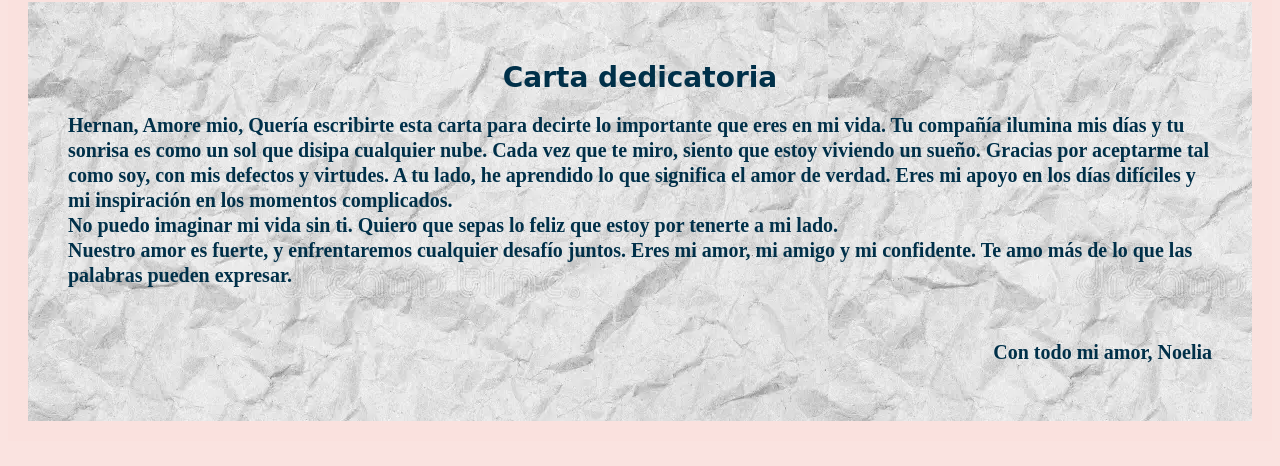
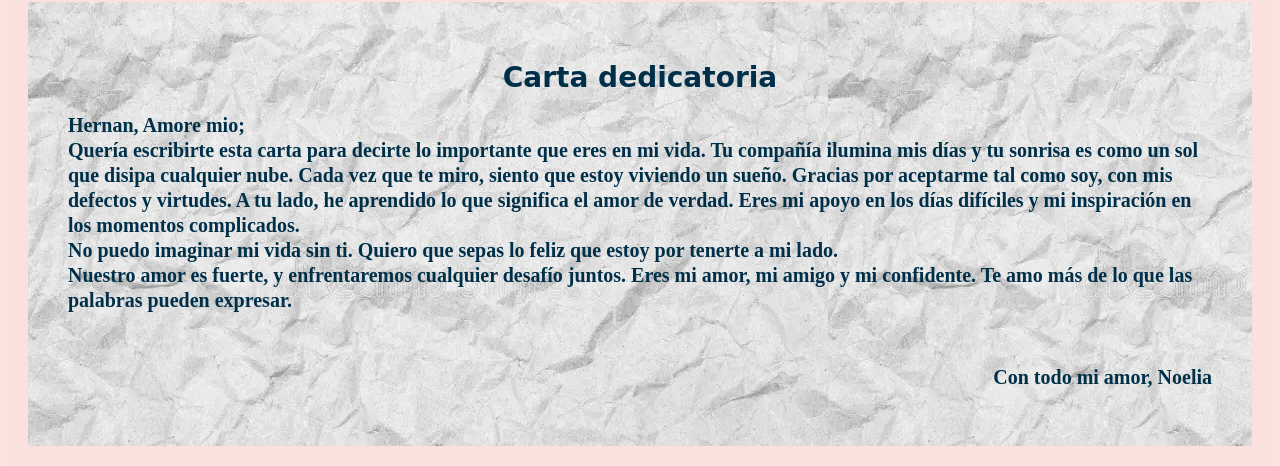
Before and after one commit to paginaswebpy/paginaswebpy.github.io, a plain HTML site: page san-valentin/Hernan_y_Noelia/index.html in a window 1280 px wide. Shown: the part 1585-2051 px from the top of the page. Before the commit the page ends 2026 px from the top, so only its background shows below. Drawn offline with nearby package versions, Linux system fonts and the light colour scheme.

Commit message:
Update index.html

```diff
--- a/san-valentin/Hernan_y_Noelia/index.html
+++ b/san-valentin/Hernan_y_Noelia/index.html
@@ -98,11 +98,12 @@
             <div class="cartadamor">
                 <h1>Carta dedicatoria</h1>
                 <h2>
-                    Hernan, Amore mio, Quería escribirte esta carta para decirte lo importante que eres en mi vida. Tu
-                    compañía ilumina mis días y tu sonrisa es como un sol que disipa cualquier nube. Cada vez que te
-                    miro, siento que estoy viviendo un sueño. Gracias por aceptarme tal como soy, con mis defectos y
-                    virtudes. A tu lado, he aprendido lo que significa el amor de verdad. Eres mi apoyo en los días
-                    difíciles y mi inspiración en los momentos complicados.<br />
+                    Hernan, Amore mio;<br />
+                    Quería escribirte esta carta para decirte lo importante que eres en mi vida. Tu compañía ilumina mis
+                    días y tu sonrisa es como un sol que disipa cualquier nube. Cada vez que te miro, siento que estoy
+                    viviendo un sueño. Gracias por aceptarme tal como soy, con mis defectos y virtudes. A tu lado, he
+                    aprendido lo que significa el amor de verdad. Eres mi apoyo en los días difíciles y mi inspiración
+                    en los momentos complicados.<br />
                     No puedo imaginar mi vida sin ti. Quiero que sepas lo feliz que estoy por tenerte a mi lado.<br />
                     Nuestro amor es fuerte, y enfrentaremos cualquier desafío juntos. Eres mi amor, mi amigo y mi
                     confidente. Te amo más de lo que las palabras pueden expresar.
```
